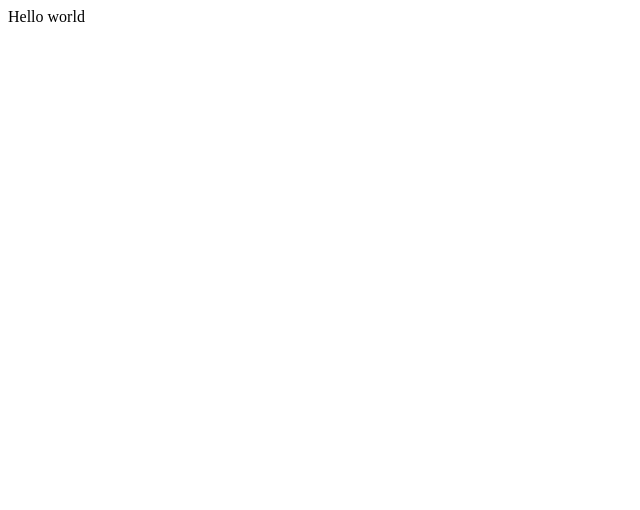
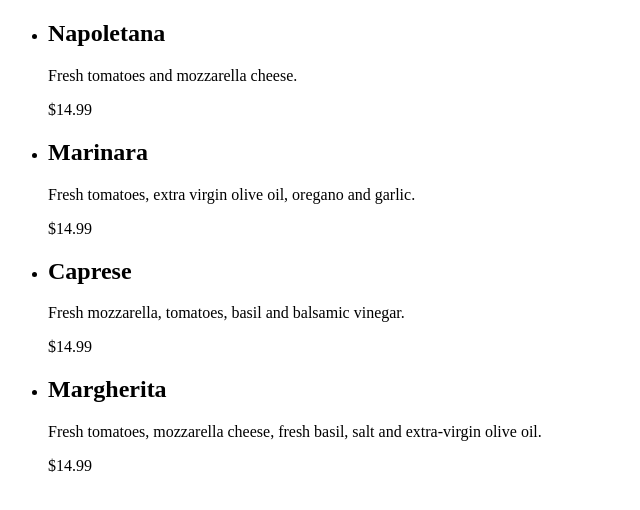
Before and after one commit to elenabravo/react-typescript, a React app: page / in a window 1280 px wide. Shown: the top 510 px of the page, without its empty margins (0-640 px from the left). Built offline with nearby package versions, Linux system fonts and the light colour scheme.

Commit message:
add functional components

```diff
--- /dev/null
+++ b/src/components/App.tsx
@@ -0,0 +1,15 @@
+import React from 'react'
+import Pizza from './Pizza'
+import pizzas from '../data/pizzas.json'
+
+const App = () => {
+    return (
+        <ul>
+            {pizzas.map(pizza => (
+                <Pizza key={pizza.id} pizza={pizza}/>
+            ))}
+        </ul>
+    )
+}
+
+export default App
--- /dev/null
+++ b/src/components/Pizza.tsx
@@ -0,0 +1,26 @@
+import React from 'react'
+
+interface Pizza {
+    id: number,
+    name: string,
+    description: string,
+    price: number
+}
+
+interface Props {
+    pizza: Pizza
+}
+
+const Pizza: React.FC<Props> = ({ pizza }) => {
+    const {name, description, price} = pizza
+
+    return (
+        <li>
+            <h2>{name}</h2>
+            <p>{description}</p>
+            <p>${price}</p>
+        </li>
+    )
+}
+
+export default Pizza
--- /dev/null
+++ b/src/data/pizzas.json
@@ -0,0 +1,26 @@
+[
+  {
+    "id": 1,
+    "name": "Napoletana",
+    "description": "Fresh tomatoes and mozzarella cheese.",
+    "price": 14.99
+  },
+  {
+    "id": 2,
+    "name": "Marinara",
+    "description": "Fresh tomatoes, extra virgin olive oil, oregano and garlic.",
+    "price": 14.99
+  },
+  {
+    "id": 3,
+    "name": "Caprese",
+    "description": "Fresh mozzarella, tomatoes, basil and balsamic vinegar.",
+    "price": 14.99
+  },
+  {
+    "id": 4,
+    "name": "Margherita",
+    "description": "Fresh tomatoes, mozzarella cheese, fresh basil, salt and extra-virgin olive oil.",
+    "price": 14.99
+  }
+]
--- a/src/index.tsx
+++ b/src/index.tsx
@@ -1,8 +1,5 @@
 import React from 'react'
 import ReactDOM from 'react-dom'
-
-const App = () => {
-    return <div>Hello world</div>
-}
+import App from './components/App'
 
 ReactDOM.render(<App />, document.getElementById('root'))
--- a/tsconfig.json
+++ b/tsconfig.json
@@ -8,7 +8,9 @@
     "esModuleInterop": true,
     "skipLibCheck": true,
     "jsx": "react",
-        "sourceMap": true
+    "sourceMap": true,
+    "moduleResolution": "Node",
+    "resolveJsonModule": true
   },
   "include": ["./src/**/*"]
 }
```
Lines whose indentation alone changed are shown as unchanged.
